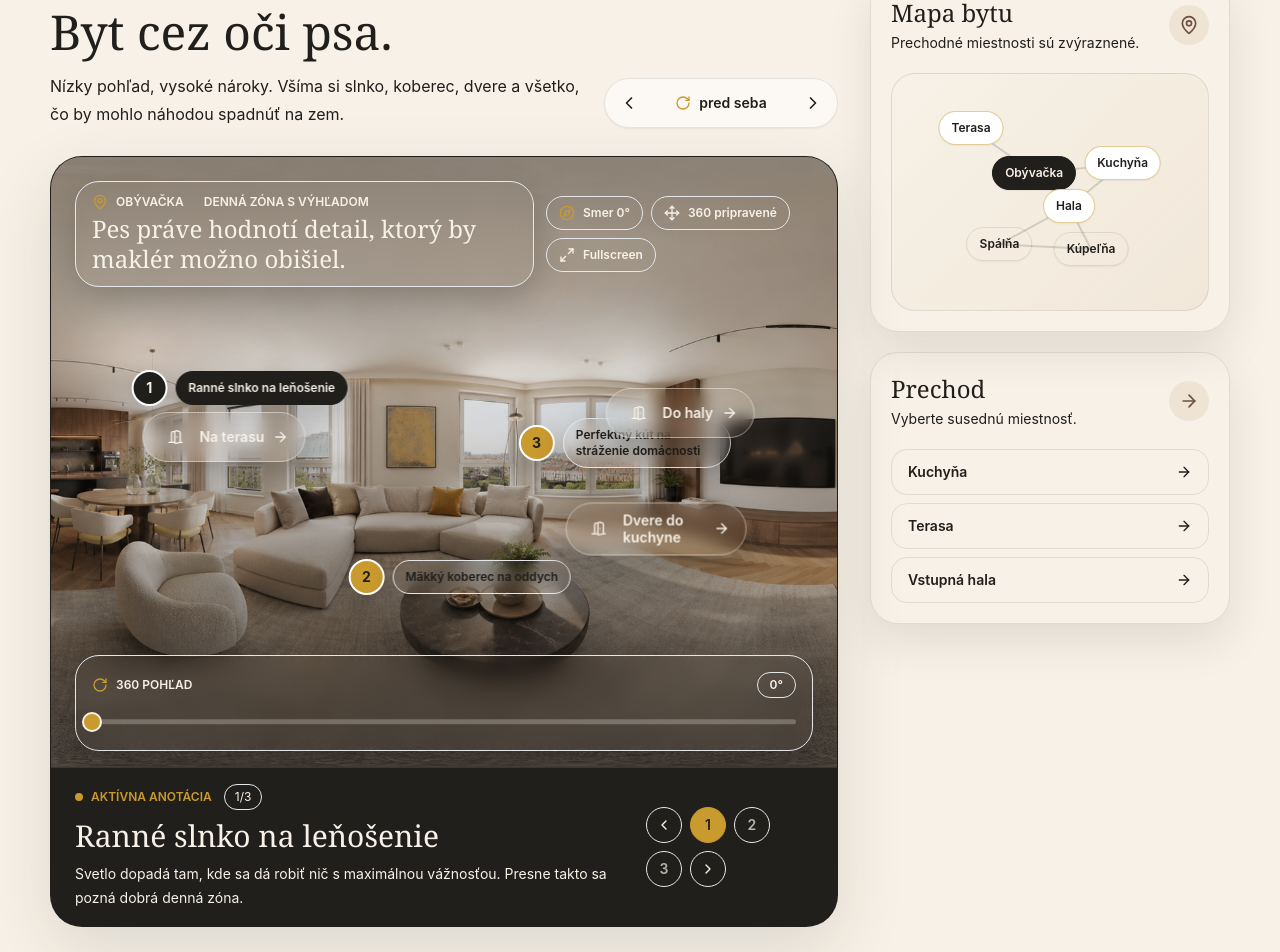
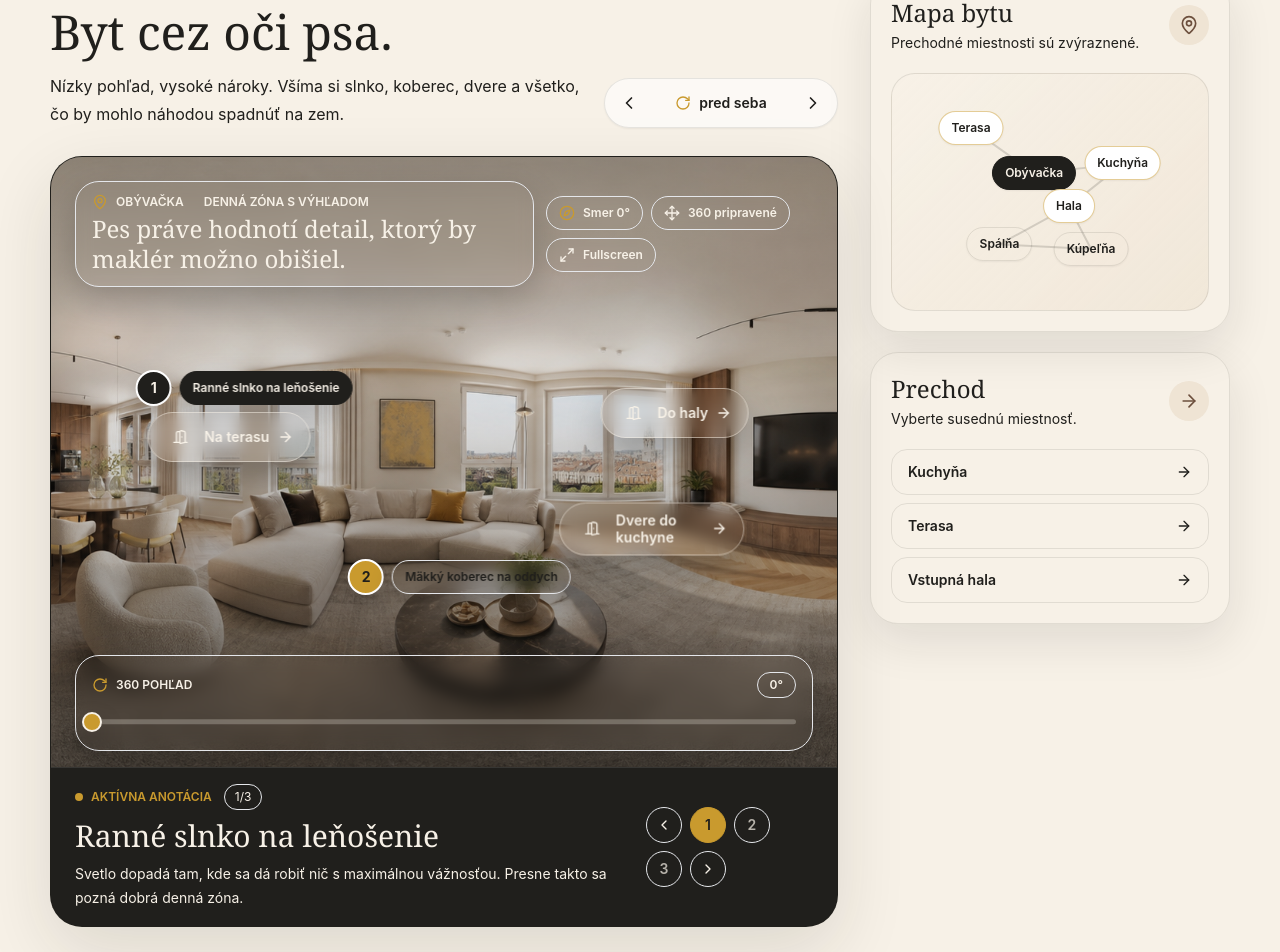
Before and after one commit to flamia-sofia/on-uz-vie-kde-je-dobre, a React (Vite) app: page / in a window 1280 px wide. Shown: the part 1532-2484 px from the top of the page. Built offline with nearby package versions, Linux system fonts and the light colour scheme.

Commit message:
Anchor tour hotspots to panorama

```diff
--- a/src/components/Annotation.jsx
+++ b/src/components/Annotation.jsx
@@ -1,6 +1,13 @@
 import { motion } from "framer-motion";
 
-export default function Annotation({ annotation, index, isActive, animalAccent, onClick }) {
+export default function Annotation({
+  annotation,
+  index,
+  isActive,
+  animalAccent,
+  position,
+  onClick,
+}) {
   function handleClick(event) {
     event.stopPropagation();
     onClick();
@@ -17,7 +24,7 @@ export default function Annotation({ annotation, index, isActive, animalAccent,
       onClick={handleClick}
       aria-label={`Hotspot anotácie ${annotation.title}`}
       className="absolute z-20 flex -translate-x-1/2 -translate-y-1/2 items-center gap-2 text-left"
-      style={{ left: `${annotation.x}%`, top: `${annotation.y}%` }}
+      style={{ left: `${position.x}%`, top: `${position.y}%` }}
     >
       <span
         className={`grid h-9 w-9 shrink-0 place-items-center rounded-full border-2 border-white text-sm font-bold shadow-[0_14px_28px_rgba(0,0,0,0.22)] ${
--- a/src/components/VirtualTour.jsx
+++ b/src/components/VirtualTour.jsx
@@ -48,6 +48,11 @@ function clamp(value, min, max) {
   return Math.min(Math.max(value, min), max);
 }
 
+const ANCHOR_AUTHORING_FOV = 90;
+const STANDARD_SCENE_FOV = 92;
+const IMMERSIVE_SCENE_FOV = 68;
+const HOTSPOT_EDGE_BUFFER = 10;
+
 function getNearestDirection(angle) {
   const normalizedAngle = normalizeAngle(angle);
   const index = Math.round(normalizedAngle / 90) % directions.length;
@@ -59,7 +64,29 @@ function getPanoramaPosition(angle) {
   return 50 + (normalizeAngle(angle) / 360) * 100;
 }
 
-function NavigationHotspot({ hotspot, onNavigate }) {
+function getSignedAngleDelta(targetAngle, viewAngle) {
+  return normalizeAngle(targetAngle - viewAngle + 180) - 180;
+}
+
+function getSceneAnchorBearing(point) {
+  const directionAngle = point.direction ?? 0;
+  const localOffset = ((point.x ?? 50) - 50) * (ANCHOR_AUTHORING_FOV / 100);
+
+  return normalizeAngle(directionAngle + localOffset);
+}
+
+function getProjectedScenePosition(point, viewAngle, fieldOfView) {
+  const delta = getSignedAngleDelta(getSceneAnchorBearing(point), viewAngle);
+  const x = 50 + (delta / fieldOfView) * 100;
+
+  return {
+    x,
+    y: point.y,
+    isVisible: x >= -HOTSPOT_EDGE_BUFFER && x <= 100 + HOTSPOT_EDGE_BUFFER,
+  };
+}
+
+function NavigationHotspot({ hotspot, position, onNavigate }) {
   function handleNavigate(event) {
     event.stopPropagation();
     onNavigate(hotspot.targetRoomId, hotspot.arrivalAngle);
@@ -76,7 +103,7 @@ function NavigationHotspot({ hotspot, onNavigate }) {
       onClick={handleNavigate}
       aria-label={hotspot.label}
       className="absolute z-30 flex -translate-x-1/2 -translate-y-1/2 items-center gap-2 rounded-full border border-ivory/50 bg-charcoal/72 px-3 py-2 text-xs font-semibold text-ivory shadow-[0_16px_36px_rgba(0,0,0,0.28)] backdrop-blur transition hover:border-mustard hover:bg-mustard hover:text-charcoal sm:px-4 sm:text-sm"
-      style={{ left: `${hotspot.x}%`, top: `${hotspot.y}%` }}
+      style={{ left: `${position.x}%`, top: `${position.y}%` }}
     >
       <span className="grid h-8 w-8 shrink-0 place-items-center rounded-full bg-ivory/14">
         <DoorOpen className="h-4 w-4" />
@@ -97,6 +124,7 @@ export default function VirtualTour({ selectedAnimal, currentRoom, currentRoomId
   const roomForAnimal = selectedAnimal.id === "fish" ? getRoomById(defaultRoomId) : currentRoom;
   const connectedRooms = roomForAnimal.connectedTo;
   const direction = useMemo(() => getNearestDirection(viewAngle), [viewAngle]);
+  const sceneFieldOfView = isImmersive ? IMMERSIVE_SCENE_FOV : STANDARD_SCENE_FOV;
   const navigationHotspots = useMemo(() => {
     if (!canMove) return [];
     return roomNavigationHotspots[roomForAnimal.id] ?? [];
@@ -107,11 +135,31 @@ export default function VirtualTour({ selectedAnimal, currentRoom, currentRoomId
     return getAnnotations(selectedAnimal.id, roomId);
   }, [roomForAnimal.id, selectedAnimal.id]);
 
-  const visibleAnnotations = allAnnotations;
+  const projectedAnnotations = useMemo(
+    () =>
+      allAnnotations
+        .map((annotation, index) => ({
+          annotation,
+          index,
+          position: getProjectedScenePosition(annotation, viewAngle, sceneFieldOfView),
+        }))
+        .filter(({ position }) => position.isVisible),
+    [allAnnotations, sceneFieldOfView, viewAngle]
+  );
+
+  const projectedNavigationHotspots = useMemo(
+    () =>
+      navigationHotspots
+        .map((hotspot) => ({
+          hotspot,
+          position: getProjectedScenePosition(hotspot, viewAngle, sceneFieldOfView),
+        }))
+        .filter(({ position }) => position.isVisible),
+    [navigationHotspots, sceneFieldOfView, viewAngle]
+  );
 
   const activeAnnotation =
     allAnnotations.find((annotation) => annotation.id === activeAnnotationId) ??
-    visibleAnnotations[0] ??
     allAnnotations[0];
 
   useEffect(() => {
@@ -121,20 +169,8 @@ export default function VirtualTour({ selectedAnimal, currentRoom, currentRoomId
   }, [currentRoomId, onRoomChange, selectedAnimal.id]);
 
   useEffect(() => {
-    setActiveAnnotationId(visibleAnnotations[0]?.id ?? null);
+    setActiveAnnotationId(allAnnotations[0]?.id ?? null);
   }, [roomForAnimal.id, selectedAnimal.id]);
-
-  useEffect(() => {
-    if (selectedAnimal.id !== "fish" || !visibleAnnotations.length) return;
-
-    const activeIsVisible = visibleAnnotations.some(
-      (annotation) => annotation.id === activeAnnotationId
-    );
-
-    if (!activeIsVisible) {
-      setActiveAnnotationId(visibleAnnotations[0].id);
-    }
-  }, [activeAnnotationId, selectedAnimal.id, visibleAnnotations]);
 
   useEffect(() => {
     function handleEscape(event) {
@@ -170,8 +206,12 @@ export default function VirtualTour({ selectedAnimal, currentRoom, currentRoomId
     setViewAngle(arrivalAngle);
   }
 
-  function selectAnnotation(annotation) {
+  function selectAnnotation(annotation, options = {}) {
     setActiveAnnotationId(annotation.id);
+
+    if (options.focus) {
+      setViewAngle(getSceneAnchorBearing(annotation));
+    }
   }
 
   function cycleAnnotation(step) {
@@ -182,7 +222,7 @@ export default function VirtualTour({ selectedAnimal, currentRoom, currentRoomId
       0
     );
     const nextIndex = (activeIndex + step + allAnnotations.length) % allAnnotations.length;
-    selectAnnotation(allAnnotations[nextIndex]);
+    selectAnnotation(allAnnotations[nextIndex], { focus: true });
   }
 
   function toggleImmersive() {
@@ -303,7 +343,11 @@ export default function VirtualTour({ selectedAnimal, currentRoom, currentRoomId
                       backgroundImage: getSceneBackground(roomForAnimal),
                       backgroundPosition: `${getPanoramaPosition(viewAngle)}% center`,
                       backgroundRepeat: roomForAnimal.scene.panoramaUrl ? "repeat-x" : "no-repeat",
-                      backgroundSize: roomForAnimal.scene.panoramaUrl ? "auto 100%" : "cover",
+                      backgroundSize: roomForAnimal.scene.panoramaUrl
+                        ? isImmersive
+                          ? "auto 154%"
+                          : "auto 112%"
+                        : "cover",
                     }}
                   />
                   <div className="absolute inset-0 bg-[linear-gradient(180deg,rgba(32,31,28,0.28)_0%,rgba(32,31,28,0.12)_38%,rgba(32,31,28,0.56)_100%)]" />
@@ -352,11 +396,12 @@ export default function VirtualTour({ selectedAnimal, currentRoom, currentRoomId
                   </div>
 
                   <AnimatePresence>
-                    {visibleAnnotations.map((annotation, index) => (
+                    {projectedAnnotations.map(({ annotation, index, position }) => (
                       <Annotation
                         key={annotation.id}
                         annotation={annotation}
                         index={index}
+                        position={position}
                         animalAccent={selectedAnimal.accent}
                         isActive={activeAnnotation?.id === annotation.id}
                         onClick={() => selectAnnotation(annotation)}
@@ -365,10 +410,11 @@ export default function VirtualTour({ selectedAnimal, currentRoom, currentRoomId
                   </AnimatePresence>
 
                   <AnimatePresence>
-                    {navigationHotspots.map((hotspot) => (
+                    {projectedNavigationHotspots.map(({ hotspot, position }) => (
                       <NavigationHotspot
                         key={hotspot.id}
                         hotspot={hotspot}
+                        position={position}
                         onNavigate={moveTo}
                       />
                     ))}
@@ -474,7 +520,7 @@ export default function VirtualTour({ selectedAnimal, currentRoom, currentRoomId
                         <button
                           key={annotation.id}
                           type="button"
-                          onClick={() => selectAnnotation(annotation)}
+                          onClick={() => selectAnnotation(annotation, { focus: true })}
                           className={`h-9 min-w-9 rounded-full border px-3 text-sm font-semibold transition ${
                             activeAnnotation?.id === annotation.id
                               ? "border-mustard bg-mustard text-charcoal"
--- a/src/styles.css
+++ b/src/styles.css
@@ -43,8 +43,8 @@ a:focus-visible {
 .scene-panorama {
   background-position: center;
   background-size: cover;
-  transition: opacity 520ms ease, transform 520ms ease;
-  will-change: background-position;
+  transition: opacity 520ms ease, transform 520ms ease, background-size 360ms ease;
+  will-change: background-position, background-size;
 }
 
 .scene-panorama[data-direction="90"] {
@@ -88,7 +88,7 @@ a:focus-visible {
 }
 
 .tour-scene--immersive .scene-panorama {
-  background-size: auto 100% !important;
+  background-size: auto 154% !important;
 }
 
 .tour-angle-slider {
```
Also changed, not shown: 6 other files (tests, documents, lock files or other folders).
